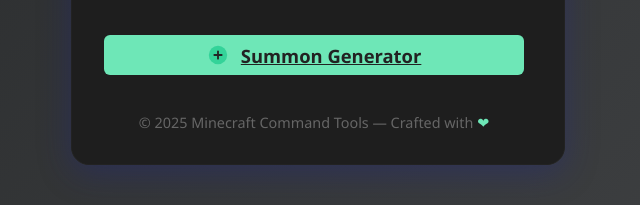
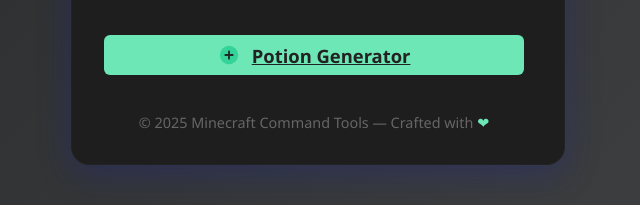
Before and after one commit to kokofixcomputers/minecraft-tools, a plain HTML site: page index.html in a window 1280 px wide. Shown: the part 537-742 px from the top of the page, 322-962 px from the left. Drawn offline with Linux system fonts and the light colour scheme.

Commit message:
Update index.html

```diff
--- a/index.html
+++ b/index.html
@@ -40,7 +40,7 @@
           <circle cx="12" cy="12" r="10" fill="#34d399"/>
           <path d="M12 8v8M8 12h8" stroke="#232526" stroke-width="2" stroke-linecap="round"/>
         </svg>
-        Summon Generator
+        Potion Generator
       </a>
       <!-- Add more buttons below as you add more tools! -->
       <!--
```
